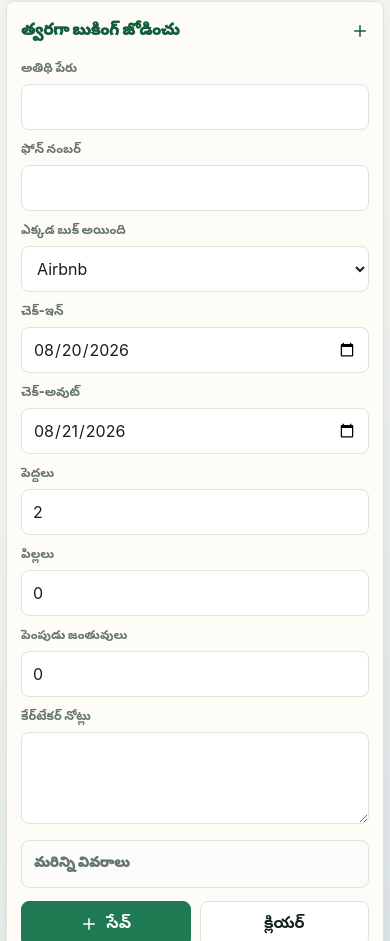
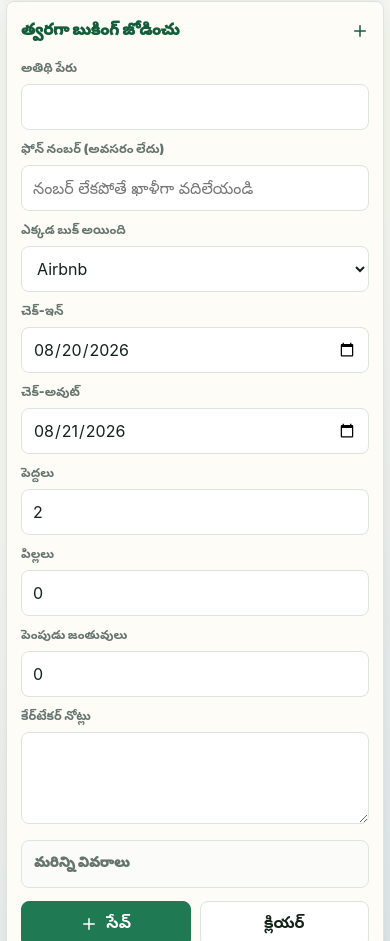
Before and after one commit to aditunga/WillowTheVilla, a plain HTML site: page index.html in a window 390 px wide. Shown: the part 1161-2102 px from the top of the page. Drawn offline with Linux system fonts and the light colour scheme.

Commit message:
Clarify optional phone field

```diff
--- a/app.js
+++ b/app.js
@@ -85,8 +85,9 @@
       passcodeTitle: "బుకింగ్ కోడ్",
       passcodeWrong: "కోడ్ తప్పు",
       pets: "పెంపుడు జంతువులు",
-      phone: "ఫోన్ నంబర్",
+      phone: "ఫోన్ నంబర్ (అవసరం లేదు)",
       phonePending: "ఫోన్ నంబర్ అప్డేట్ చేయాలి",
+      phonePlaceholder: "నంబర్ లేకపోతే ఖాళీగా వదిలేయండి",
       platform: "ఎక్కడ బుక్ అయింది",
       quickAdd: "జోడించు",
       requests: "అభ్యర్థనలు",
@@ -154,8 +155,9 @@
       passcodeTitle: "Booking code",
       passcodeWrong: "Wrong code",
       pets: "Pets",
-      phone: "Phone number",
+      phone: "Phone number (optional)",
       phonePending: "Phone number to be updated",
+      phonePlaceholder: "Leave blank if unavailable",
       platform: "Booked through",
       quickAdd: "Add",
       requests: "Requests",
@@ -201,6 +203,7 @@
     passcodeForm: document.getElementById("passcodeForm"),
     passcodeInput: document.getElementById("passcodeInput"),
     passcodeOverlay: document.getElementById("passcodeOverlay"),
+    phone: document.getElementById("phone"),
     platform: document.getElementById("platform"),
     prevMonth: document.getElementById("prevMonth"),
     quickAddButton: document.getElementById("quickAddButton"),
@@ -216,6 +219,8 @@
   init();
 
   function init() {
+    els.phone.required = false;
+    els.phone.removeAttribute("required");
     state.bookings = loadBookings();
     populateStaticSelects();
     bindEvents();
@@ -383,6 +388,9 @@
     document.documentElement.lang = state.lang;
     document.querySelectorAll("[data-i18n]").forEach((element) => {
       element.textContent = t(element.dataset.i18n);
+    });
+    document.querySelectorAll("[data-i18n-placeholder]").forEach((element) => {
+      element.placeholder = t(element.dataset.i18nPlaceholder);
     });
     els.languageToggle.textContent = state.lang === "te" ? "English" : "తెలుగు";
     renderNotePreview();
--- a/index.html
+++ b/index.html
@@ -115,7 +115,14 @@
               </label>
               <label>
                 <span data-i18n="phone">ఫోన్ నంబర్</span>
-                <input id="phone" name="phone" inputmode="tel" autocomplete="tel" />
+                <input
+                  id="phone"
+                  name="phone"
+                  inputmode="tel"
+                  autocomplete="tel"
+                  data-i18n-placeholder="phonePlaceholder"
+                  placeholder="నంబర్ లేకపోతే ఖాళీగా వదిలేయండి"
+                />
               </label>
               <label>
                 <span data-i18n="platform">ఎక్కడ బుక్ అయింది</span>
```
Also changed, not shown: docs/CHECKLIST.md (+1 -0 lines).
